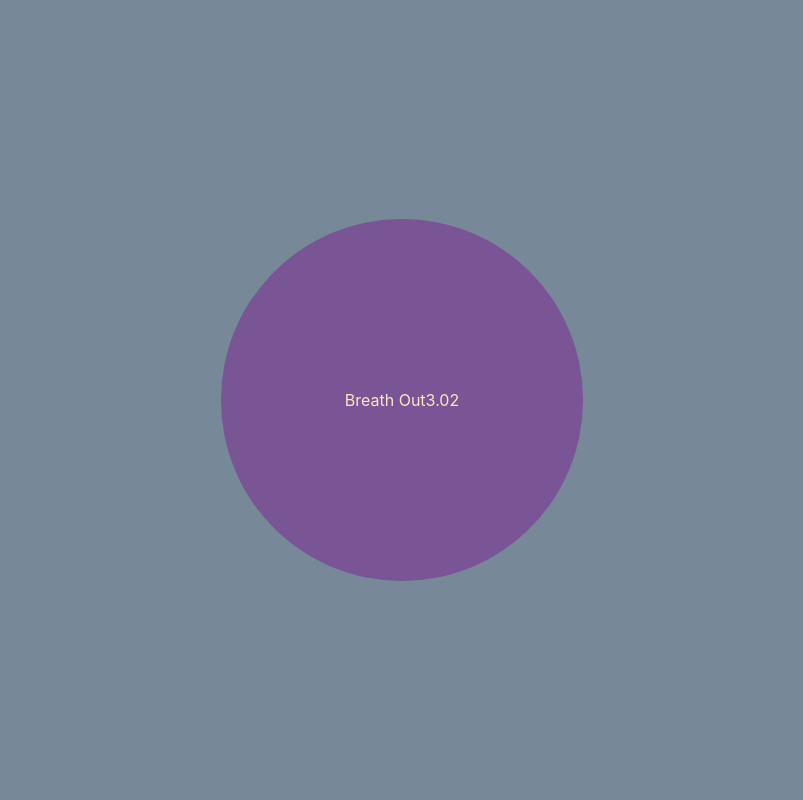
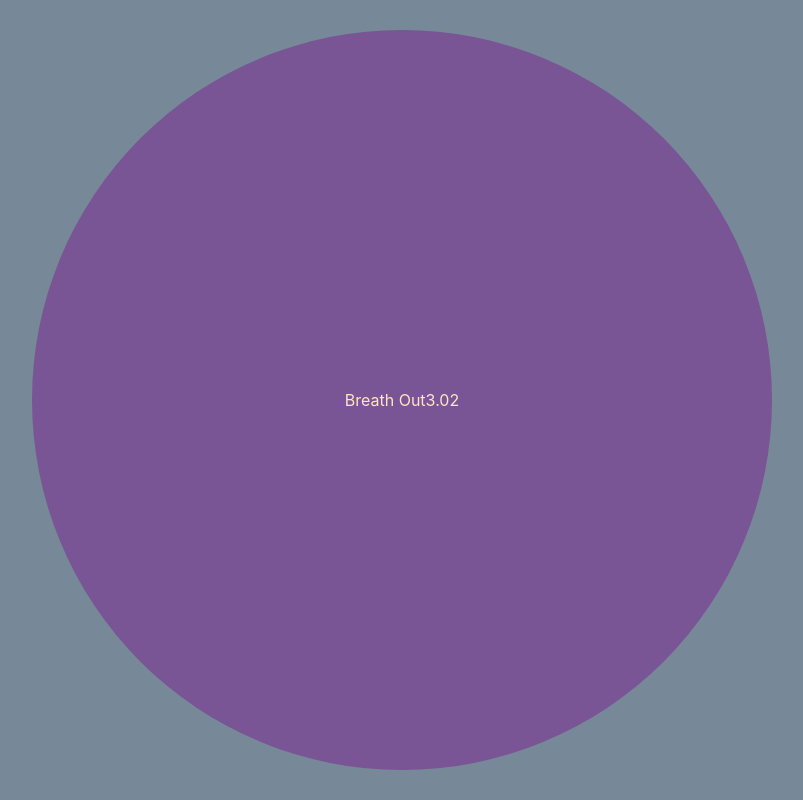
Before and after one commit to meadsteve/breath-timer, a React (Create React App) app: page / in a window 1280 px wide. Shown: the whole page, without its empty margins (238-1041 px from the left). Built offline with nearby package versions, Linux system fonts and the light colour scheme.

Commit message:
Scale circle to screen

```diff
--- a/src/BreathTimer.css
+++ b/src/BreathTimer.css
@@ -1,6 +1,5 @@
 .blue-circle {
   border-radius: 50%;
-  max-width: 500px;
 
   margin: auto;
 
--- a/src/BreathTimer.tsx
+++ b/src/BreathTimer.tsx
@@ -30,16 +30,16 @@ function BreathLabel({state}: {state: BreathState}) {
   return <span>{labelText}</span>
 }
 
-function circleRadius(runningFor: number, states: StateConfig, state: BreathState) {
+function circleRadiusRatio(runningFor: number, states: StateConfig, state: BreathState) {
   switch (state) {
     case "in":
-      return 150 + 350 * runningFor / states[state].duration;
+      return 0.3 + 0.7 * runningFor / states[state].duration;
     case "out":
-      return 500 - 350 * runningFor / states[state].duration;
+      return 1 - 0.7 * runningFor / states[state].duration;
     case "in_hold":
-      return 500;
+      return 1;
     case "out_hold":
-      return 150;
+      return 0.3;
   }
 }
 
@@ -87,7 +87,7 @@ export default function BreathTimer({in_time, out_time, in_hold, out_hold}: prop
     return () => clearInterval(interval);
   });
 
-  const radius = circleRadius(runningFor, states, currentBreathState);
+  const radius = `${circleRadiusRatio(runningFor, states, currentBreathState) * 80}vw`;
   const background = circleColour(runningFor, states, currentBreathState);
   const timeRemaining = states[currentBreathState].duration - runningFor;
 
```
